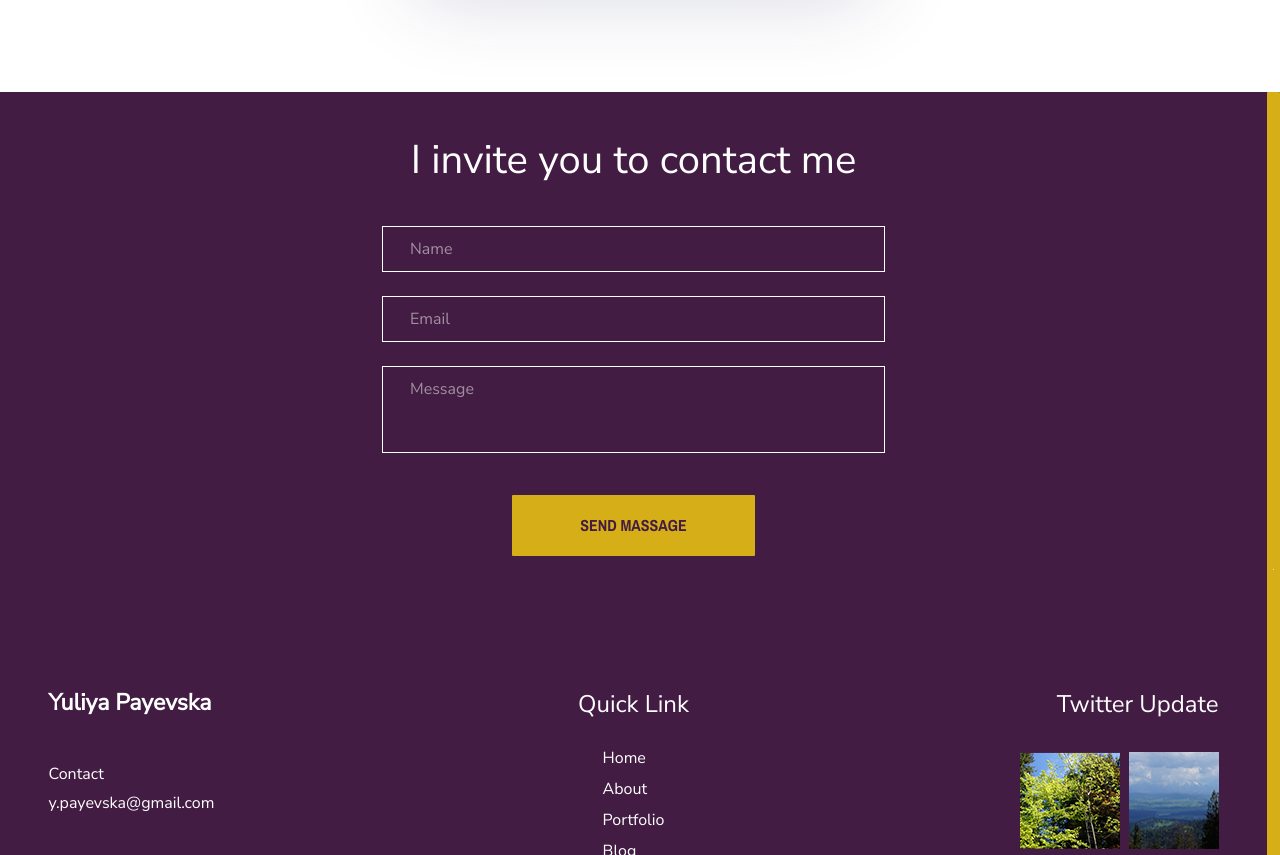
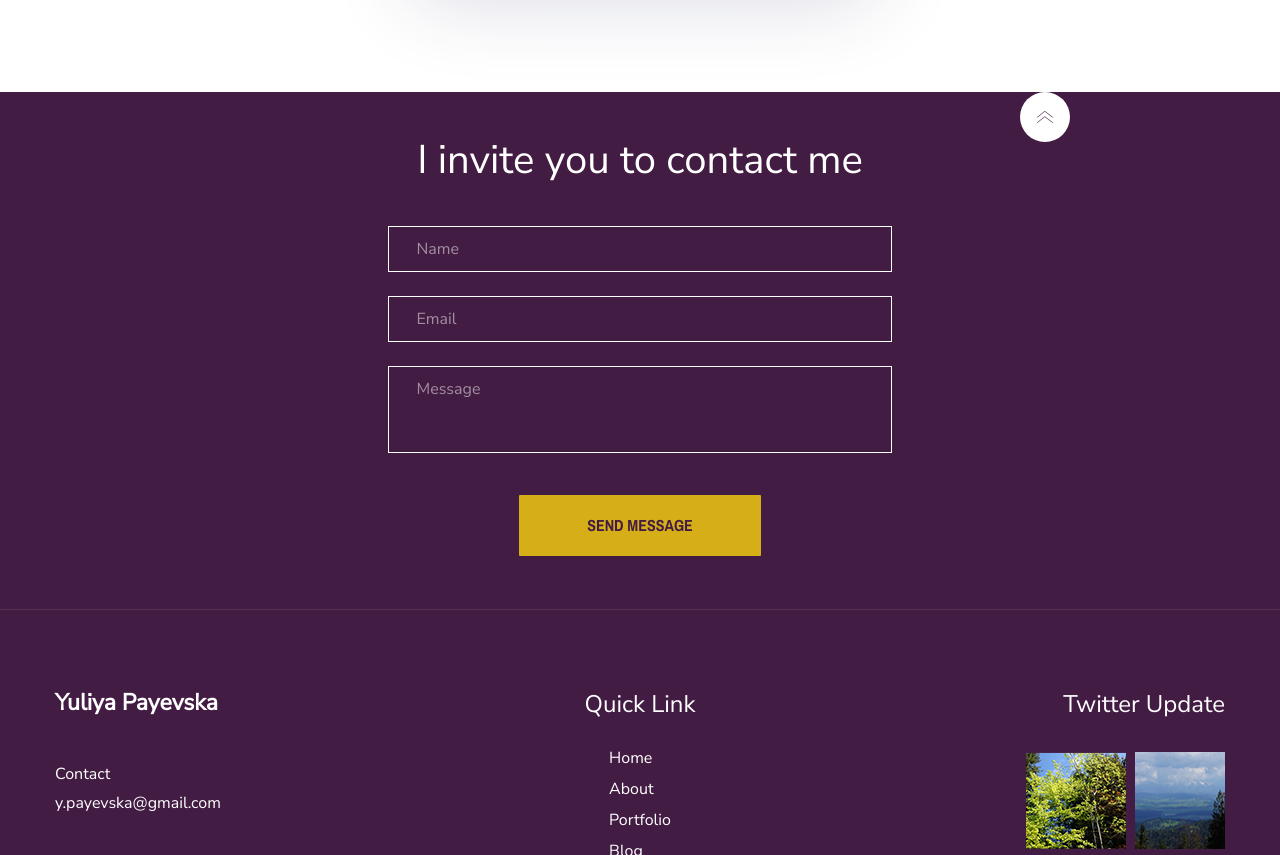
Before and after one commit to payevska/Portfolio, a plain HTML site: page index.html in a window 1280 px wide. Shown: the part 4130-4985 px from the top of the page. Drawn offline with nearby package versions, Linux system fonts and the light colour scheme; a web font is replaced by a local one.

Commit message:
doing button-up in footer page

```diff
--- a/css/_color.scss
+++ b/css/_color.scss
@@ -9,3 +9,4 @@ $purpur-dark: #312a31;
 $purpur-grey: #5d565d;
 $light: #fafafd;
 $shadow: rgba(43, 46, 102, 0.2);
+$white-opacity: rgba(255, 255, 255, 0.10);
--- a/css/_footer.scss
+++ b/css/_footer.scss
@@ -1,5 +1,6 @@
 section-5 {
 	display: flex;
+    position: relative;
 	background-color: $purpur;
 }
 
@@ -145,10 +146,31 @@ section-5 {
 	margin-bottom: 45px;
 }
 
-.height-up {
+.button-up {
+    position: absolute;
+    z-index: 3;
+    right: 210px;
 	&__circle-wrap {
-		&_arrows {
-
-		}
+		width: 50px;
+	    background-color: $white;
+	    height: 50px;
+	    border-radius: 25px;
+	    display: flex;
+	    justify-content: center;
+	    align-items: center;
 	}
 }
+
+.circle {
+	    line-height: 0.7;
+}
+
+.lines-footer {
+	position: absolute;
+    z-index: 4;
+    width: 100%;
+    height: 37%;
+    border-top: 1px solid $white-opacity;
+    border-bottom: 1px solid $white-opacity;
+    bottom: 104px;
+}
--- a/index.html
+++ b/index.html
@@ -302,7 +302,7 @@
 							<input type="email" class="form-contact__form-content_form-email" placeholder="Email">
 							<input type="message" class="form-contact__form-content_form-message" placeholder="Message">
 							<button type="submit" class="form-contact__form-content_form-submit">
-								<a href="#myEmail">Send Massage</a>
+								<a href="#myEmail">Send Message</a>
 							</button>
 						</form>
 					</div>
@@ -361,17 +361,15 @@
 				</div>
 			</div>
 			<!-- botton-up start-->
-			<button class="height-up">
-				<div class="height-up__circle-wrap">
-					<div class="height-up__circle-wrap_arrows">
-						<a href="#myHome" id="scroll-home">
-	                    	<span class="unu"></span>
-	                        <span class="doi"></span>
+			<div class="button-up">
+				<div class="button-up__circle-wrap">
+						<a href="#myHome" class="circle">
+	                    	<img src="images/button-up-arrow.png" alt="">
 	                	</a>
-					</div>
 				</div>
-			</button>
+			</div>
 			<!-- botton-up finish-->
+			<div class="lines-footer"></div>
 		</section-5>
 	<!-- Footer finish -->
 
```
Also changed, not shown: css/style.css, images/button-down.png (added), images/button-up-arrow.png (added), images/button-up-hover.png (added), images/button-up.png (added), 1 other file.
